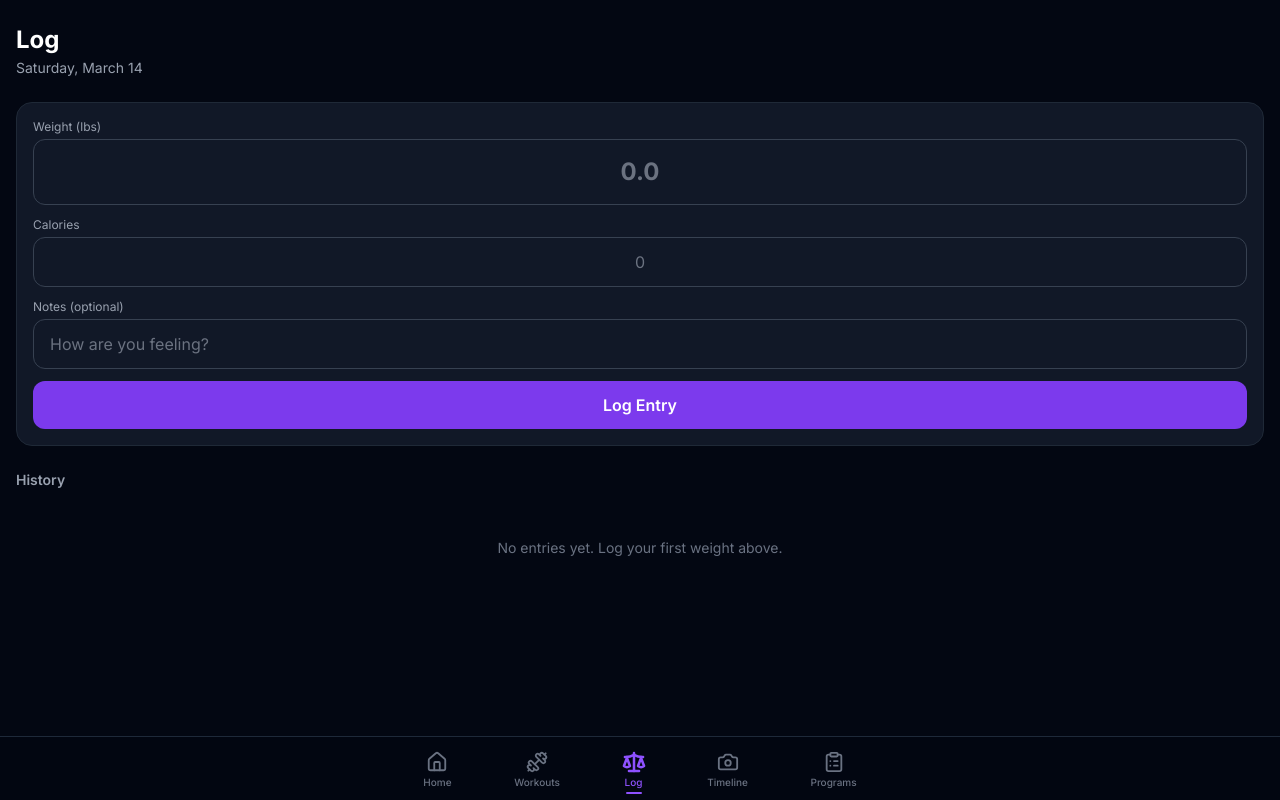
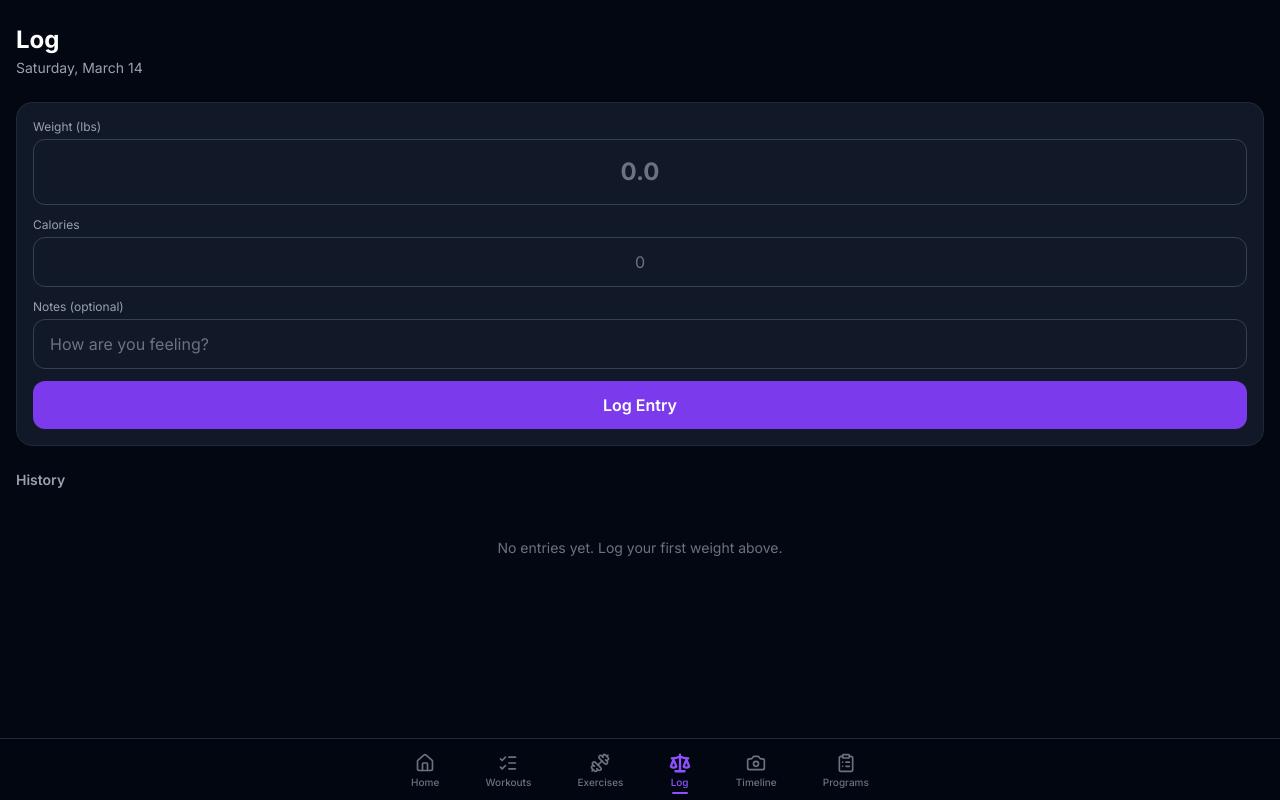
Before and after one commit to criss-langston/fittrack, a Next.js app: page /log in a window 1280 px wide. Built offline with nearby package versions, Linux system fonts and the light colour scheme.

Commit message:
Add custom exercises with machine/equipment support and Exercises tab

```diff
--- a/components/BottomNav.tsx
+++ b/components/BottomNav.tsx
@@ -2,11 +2,12 @@
 
 import { usePathname } from "next/navigation";
 import Link from "next/link";
-import { Home, Dumbbell, Scale, Camera, ClipboardList } from "lucide-react";
+import { Home, Dumbbell, ListChecks, Scale, Camera, ClipboardList } from "lucide-react";
 
 const tabs = [
   { href: "/", label: "Home", icon: Home },
-  { href: "/workouts", label: "Workouts", icon: Dumbbell },
+  { href: "/workouts", label: "Workouts", icon: ListChecks },
+  { href: "/exercises", label: "Exercises", icon: Dumbbell },
   { href: "/log", label: "Log", icon: Scale },
   { href: "/timeline", label: "Timeline", icon: Camera },
   { href: "/programs", label: "Programs", icon: ClipboardList },
@@ -17,7 +18,7 @@ export default function BottomNav() {
 
   return (
     <nav className="fixed bottom-0 left-0 right-0 z-50 bg-gray-950/80 backdrop-blur-xl border-t border-gray-800">
-      <div className="flex items-center justify-around max-w-lg mx-auto px-2 pt-2 pb-[env(safe-area-inset-bottom,8px)]">
+      <div className="flex items-center justify-around max-w-lg mx-auto px-1 pt-2 pb-[env(safe-area-inset-bottom,8px)]">
         {tabs.map((tab) => {
           const isActive =
             tab.href === "/"
@@ -29,7 +30,7 @@ export default function BottomNav() {
             <Link
               key={tab.href}
               href={tab.href}
-              className={`touch-active flex flex-col items-center gap-0.5 px-3 py-1.5 rounded-xl transition-all ${
+              className={`touch-active flex flex-col items-center gap-0.5 px-2 py-1.5 rounded-xl transition-all ${
                 isActive
                   ? "text-violet-500"
                   : "text-gray-500 hover:text-gray-300"
@@ -37,7 +38,7 @@ export default function BottomNav() {
             >
               <div className="relative">
                 <Icon
-                  size={22}
+                  size={20}
                   strokeWidth={isActive ? 2.5 : 2}
                   className={`transition-transform duration-200 ${
                     isActive ? "scale-110" : "scale-100"
```
